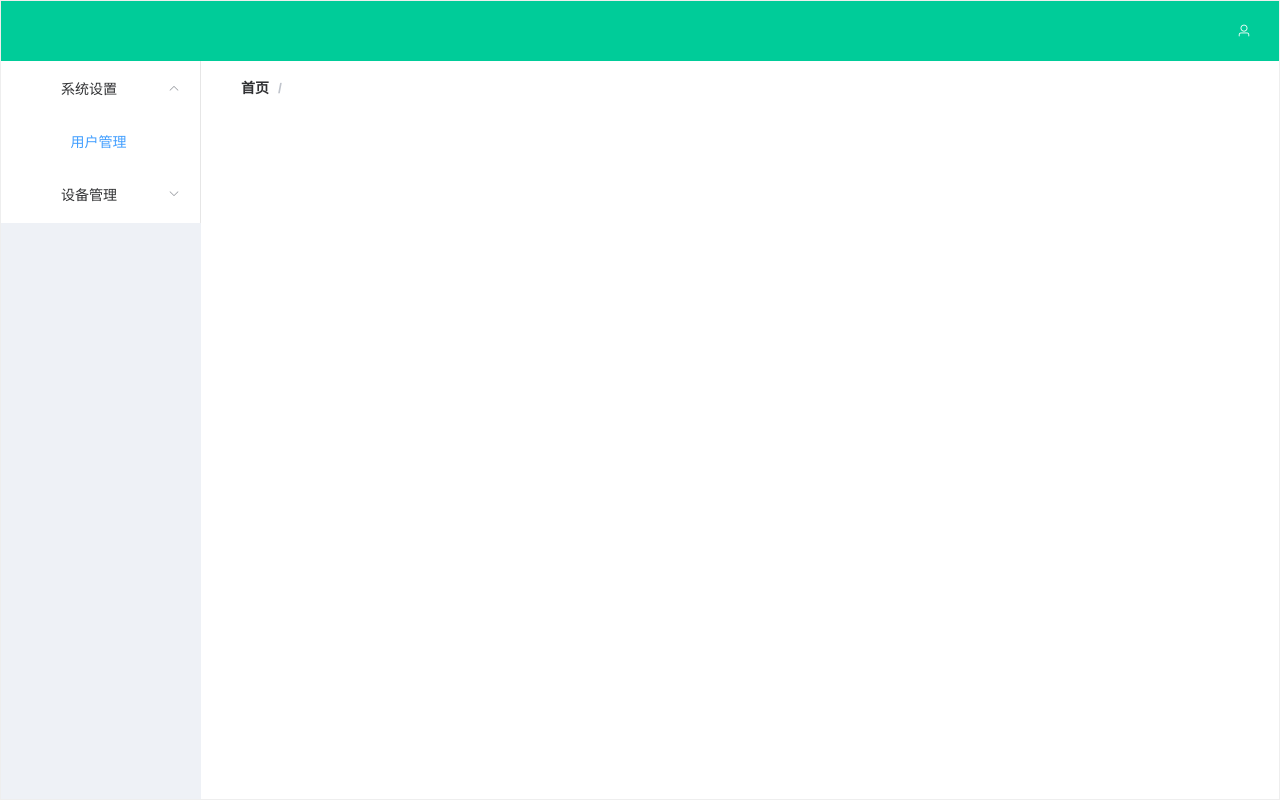
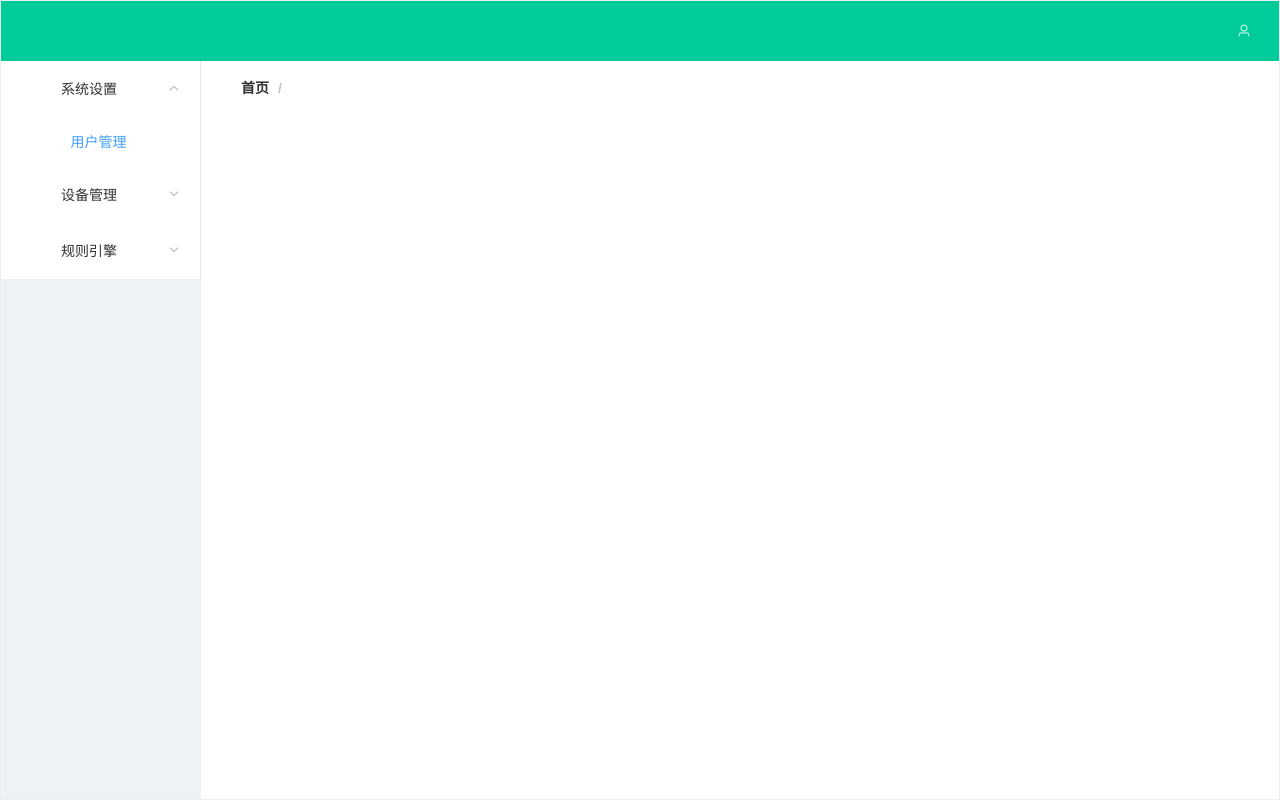
Before and after one commit to Ian-Sy-Zhang/RFID_DaChuang, a Vue app in the folder FrontEnd_Code/rfid_frontend/: page /#/main in a window 1280 px wide. Built offline with nearby package versions, Linux system fonts and the light colour scheme.

Commit message:
规则引擎

```diff
--- a/FrontEnd_Code/rfid_frontend/src/views/Main.vue
+++ b/FrontEnd_Code/rfid_frontend/src/views/Main.vue
@@ -20,6 +20,12 @@
               <i class="iconfont icon-equipment-set"></i>设备管理</template>
             <el-menu-item index="3-1" route="/main/device">设备列表</el-menu-item>
             <el-menu-item index="3-3" route="/main/device/arg">设备参数</el-menu-item>
+          </el-submenu>
+          <el-submenu index="4">
+            <template slot="title">
+              <i class="iconfont icon-equipment-set"></i>规则引擎</template>
+            <el-menu-item index="4-1" route="/main/device">数据转发</el-menu-item>
+            <el-menu-item index="4-3" route="/main/device/arg">设备联动</el-menu-item>
           </el-submenu>
         </el-menu>
       </el-aside>
```
